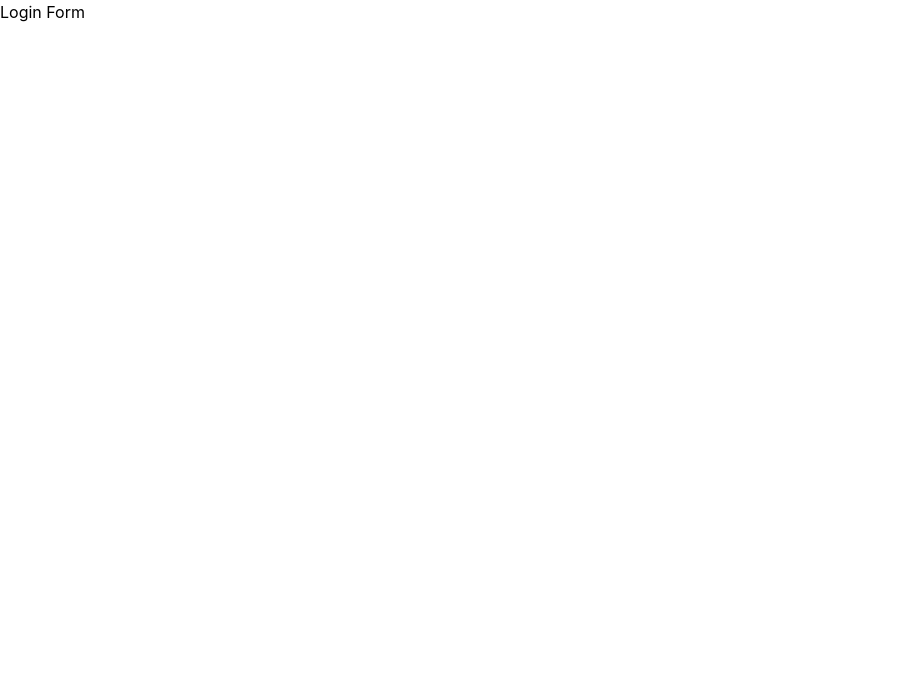
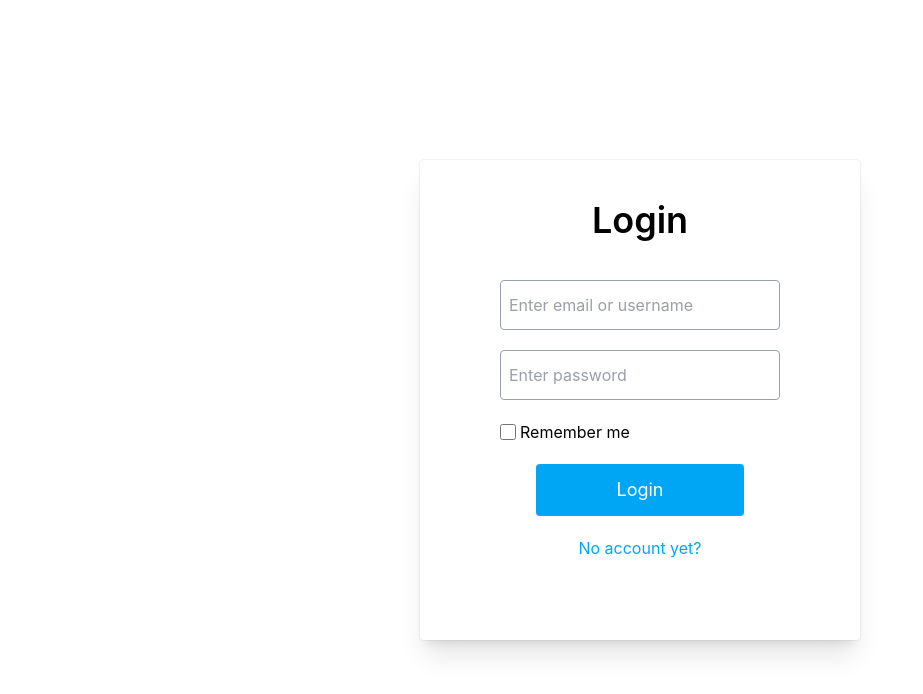
Before and after one commit to JemsonMislani/jwt-oauth, a React (Vite) app in the folder frontend/: page / in a window 1280 px wide. Shown: the top 694 px of the page, without its empty margins (0-923 px from the left). Built offline with nearby package versions, Linux system fonts and the light colour scheme.

Commit message:
style frontend login form using tailwind.

```diff
--- a/frontend/src/LoginForm.jsx
+++ b/frontend/src/LoginForm.jsx
@@ -1,9 +1,37 @@
-
+import { Link } from 'react-router-dom'
 export default function LoginForm() {
 
   return (
     <>
-        <h1>Login Form</h1>
+        <div className="flex justify-center items-center h-200">
+            <div className="ring shadow-xl ring-gray-900/5 flex-col w-110 h-120 rounded">
+                <div className="flex justify-center items-center align-middle text-4xl font-semibold text-black h-30">Login</div>
+                <div className="flex flex-col justify-center items-center gap-5 not-odd:h-70">
+                <input
+                  className="focus:outline-none focus:border-sky-500 focus:ring-1 focus:ring-sky-500 text-gray-700 py-3 px-2 w-70 border border-gray-400 rounded"
+                  type="text"
+                  placeholder="Enter email or username"/>
+                <input
+                  className="focus:outline-none focus:border-sky-500 focus:ring-1 focus:ring-sky-500 text-gray-700 py-3 px-2 w-70 border border-gray-400 rounded"
+                  type="text"
+                  placeholder="Enter password"/>
+                <div className='flex w-70 items-center gap-1'>
+                  <input
+                  type="checkbox"
+                  id="remember"
+                  className="h-4 w-4 text-blue-500 focus:ring-blue-400 border-gray-300 rounded"
+                />
+                <label htmlFor="">Remember me</label>
+                </div>
+                  <button className="active:bg-sky-500 bg-sky-500 hover:bg-sky-700 text-white py-3 px-20 rounded text-lg cursor-pointer">Login</button>
+                  <div>
+                    <Link
+                      className='text-sky-500 hover:text-sky-700 active:text-sky-500'
+                      to='/create'>No account yet?</Link>
+                  </div>
+                </div>
+            </div>
+        </div>
     </>
   )
 }
```
